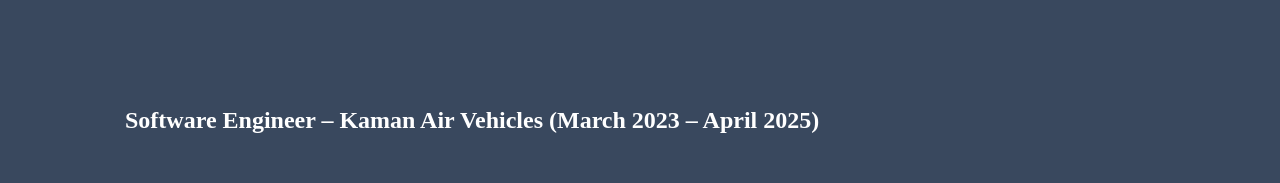
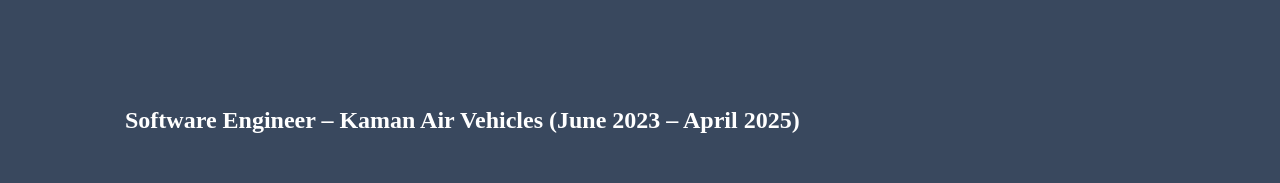
Before and after one commit to rklenk95/rklenk95.github.io, a plain HTML site: page index.html in a window 1280 px wide. Shown: the part 1157-1340 px from the top of the page. Drawn offline with Linux system fonts and the light colour scheme.

Commit message:
Update index.html

```diff
--- a/index.html
+++ b/index.html
@@ -36,7 +36,7 @@
         <h1>Work Experience</h1>
         <br>
 
-        <p class="project-name">Software Engineer – Kaman Air Vehicles (March 2023 – April 2025)</p>
+        <p class="project-name">Software Engineer – Kaman Air Vehicles (June 2023 – April 2025)</p>
         <p class="project-description">
             Contributed to the development of the <strong>KARGO UAV</strong>, a medium-lift autonomous unmanned aerial vehicle (UAV)
             designed to support expeditionary logistics missions for both the U.S. military and commercial clients.
```
